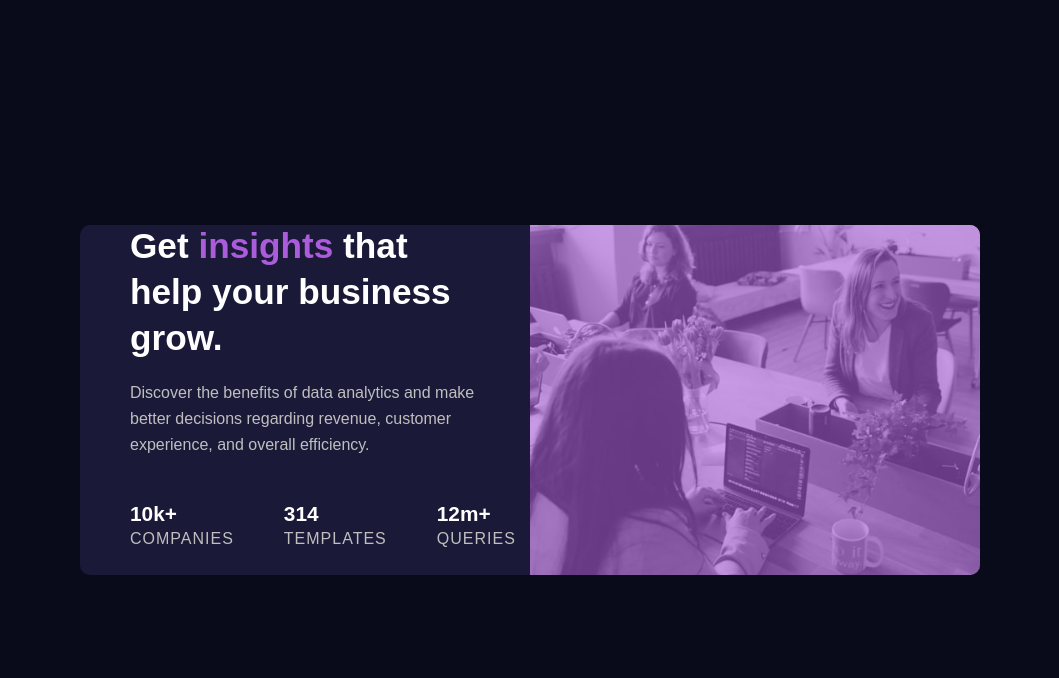
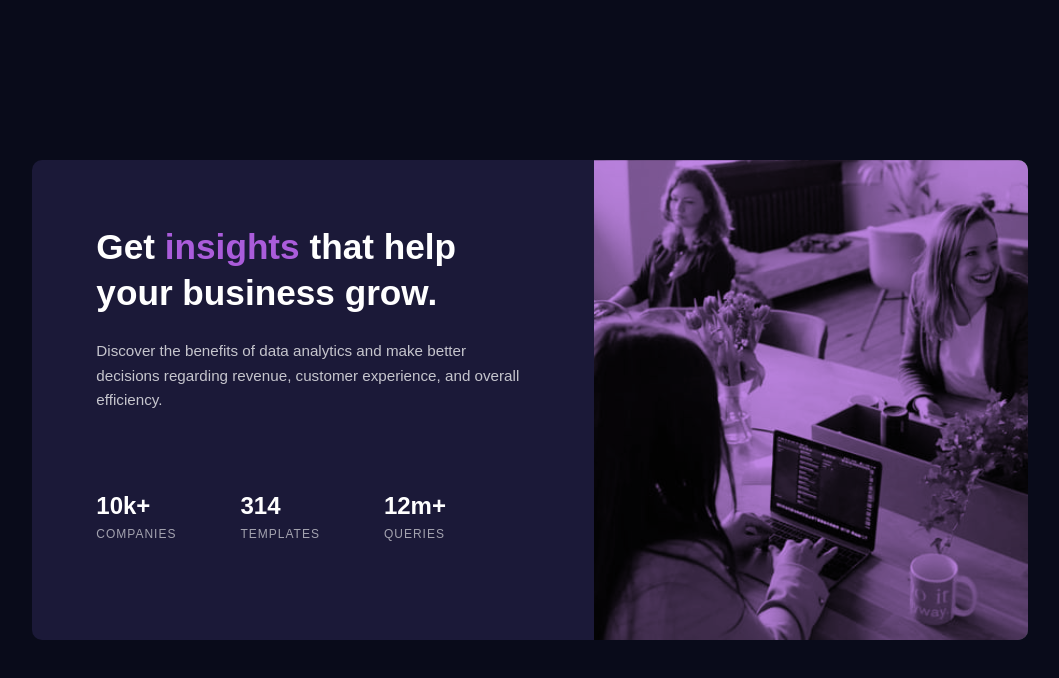
Before and after one commit to Emmytech258/stat-card, a plain HTML site: page card.html in a window 1280 px wide. Shown: the whole page, without its empty margins (110-1169 px from the left). Drawn offline with Linux system fonts and the light colour scheme.

Commit message:
Add files via upload

```diff
--- a/card.css
+++ b/card.css
@@ -1,3 +1,4 @@
+/* === Reset === */
 * {
   box-sizing: border-box;
   margin: 0;
@@ -12,46 +13,49 @@ body {
   align-items: center;
   min-height: 100vh;
   padding: 20px;
+  color: white;
 }
 
+/* === Card === */
 .card {
   background-color: hsl(244, 38%, 16%);
   border-radius: 10px;
   overflow: hidden;
   display: flex;
-  flex-direction: column;
+  flex-direction: column; /* mobile-first: stacked */
   max-width: 350px;
   width: 100%;
-  color: white;
+  text-align: center;
 }
 
+/* === Image === */
 .card-image {
   position: relative;
   background-image: url("images/image-header-mobile.jpg");
   background-size: cover;
   background-position: center;
-  height: 200px;
+  height: 240px;
 }
 
 .card-image::after {
   content: "";
   position: absolute;
-  top: 0;
-  left: 0;
-  right: 0;
-  bottom: 0;
-  background-color: rgba(170, 92, 219, 0.6);
+  inset: 0;
+  background-color: hsl(277, 64%, 61%);
+  mix-blend-mode: multiply;
+  opacity: 0.75;
 }
 
+/* === Content === */
 .content {
-  padding:  3px 25px;
-  text-align: center;
+  padding: 2rem;
 }
 
 h1 {
-  font-size: 1.6rem;
-  margin-bottom: 20px;
+  font-size: 1.8rem;
+  margin-bottom: 1rem;
   line-height: 1.3;
+  font-weight: 700;
 }
 
 h1 span {
@@ -59,47 +63,49 @@ h1 span {
 }
 
 .content p {
-  font-size: 0.9rem;
-  color: hsl(0, 0%, 75%);
-  margin-bottom: 25px;
+  font-size: 0.95rem;
+  color: hsla(0, 0%, 100%, 0.75);
+  margin-bottom: 2rem;
   line-height: 1.6;
 }
 
+/* === Stats === */
 .stats {
   display: flex;
-  justify-content: space-between;
-  margin-top: 20px;
+  flex-direction: column; /* stacked on mobile */
+  gap: 1.5rem;
 }
 
 .stat h2 {
-  font-size: 1.3rem;
+  font-size: 1.5rem;
+  margin-bottom: 0.3rem;
+  font-weight: 700;
 }
 
 .stat p {
-  font-size: 0.7rem;
-  color: hsl(0, 0%, 75%);
+  font-size: 0.75rem;
+  color: hsla(0, 0%, 100%, 0.6);
   text-transform: uppercase;
   letter-spacing: 1px;
 }
 
-/* Desktop view */
-@media (min-width: 768px) {
+/* === Desktop view === */
+@media (min-width: 1024px) {
   .card {
-    flex-direction: row-reverse;
-    max-width: 900px;
-    height: 350px;
+    flex-direction: row-reverse; /* image on right */
+    max-width: 1100px;
+    text-align: left;
   }
 
   .card-image {
     background-image: url("images/image-header-desktop.jpg");
-    width: 50%;
-    height: 100%;
+    flex: 1;
+    height: auto;
   }
 
   .content {
-    width: 50%;
-    padding: 50px;
-    text-align: left;
+    flex: 1;
+    padding: 4rem;
     display: flex;
     flex-direction: column;
     justify-content: center;
@@ -107,14 +113,13 @@ h1 span {
 
   h1 {
     font-size: 2.2rem;
-  }
-
-  .content p {
-    font-size: 1rem;
+    margin-bottom: 1.5rem;
   }
 
   .stats {
+    flex-direction: row; /* side by side */
     justify-content: flex-start;
-    gap: 50px;
+    gap: 4rem;
+    margin-top: 3rem;
   }
 }
```
Also changed, not shown: card.html (indentation only).
